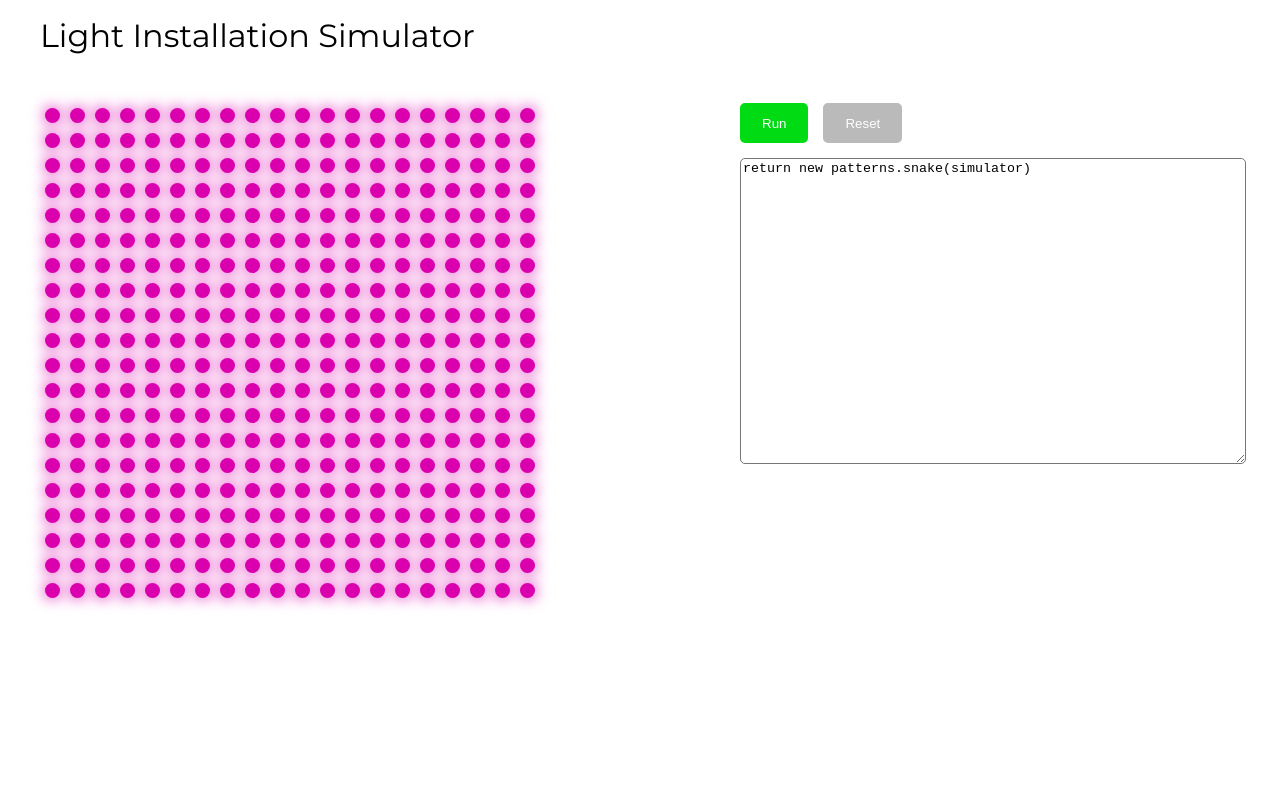
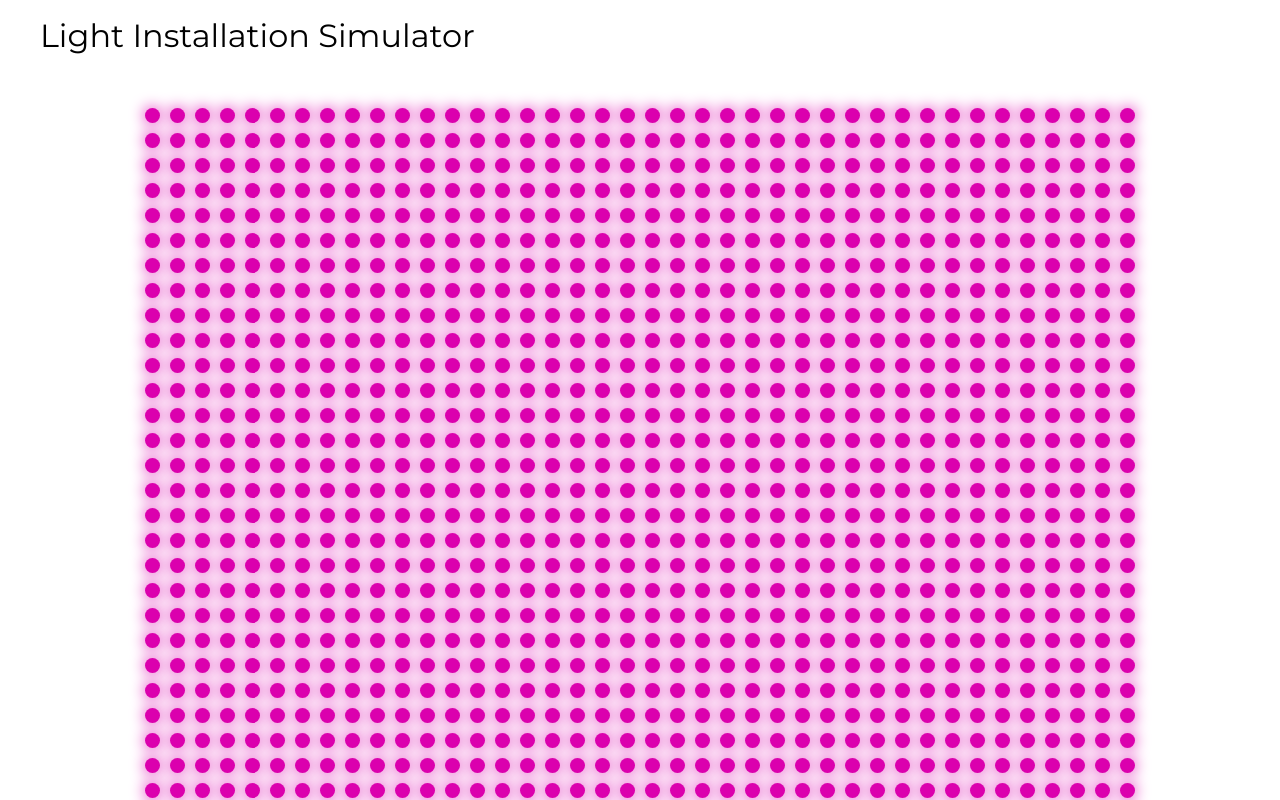
Before and after one commit to nemo/lighting-simulator, a React (Create React App) app: page / in a window 1280 px wide. Shown: the top 800 px of the page. Built offline with nearby package versions, Linux system fonts and the light colour scheme.

Commit message:
Larger grid.

```diff
--- a/src/App.tsx
+++ b/src/App.tsx
@@ -33,7 +33,9 @@ class App extends React.Component<any, any> {
         </header>
 
         <div className='container'>
-          <Grid size={20} ref={(grid) => { this._grid = grid }} />
+          <Grid size={40} ref={(grid) => { this._grid = grid }} />
+        </div>
+        <div className='container'>
           <Evaluator grid={this.state.grid} />
         </div>
       </div>
--- a/src/components/Evaluator/Evaluator.css
+++ b/src/components/Evaluator/Evaluator.css
@@ -1,5 +1,8 @@
 .evaluator {
+  width: 100%;
   min-width: 500px;
+
+  margin: 30px auto 0;
 }
 
 .evaluator-actions {
--- a/src/components/Grid/Grid.css
+++ b/src/components/Grid/Grid.css
@@ -4,6 +4,8 @@
   height: auto;
 
   width: 1000px;
+
+  margin: 0 auto;
 }
 
 .grid-led {
```
